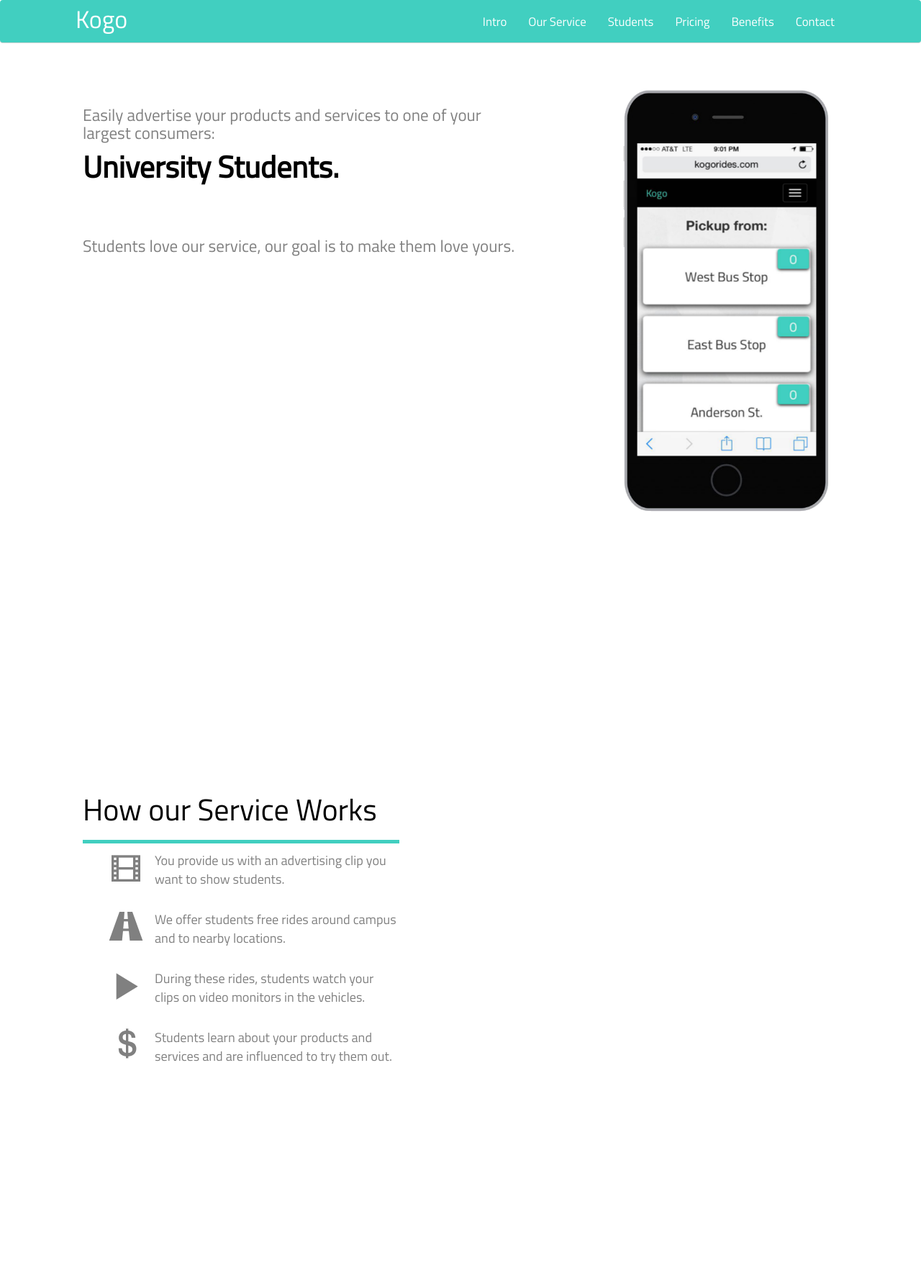
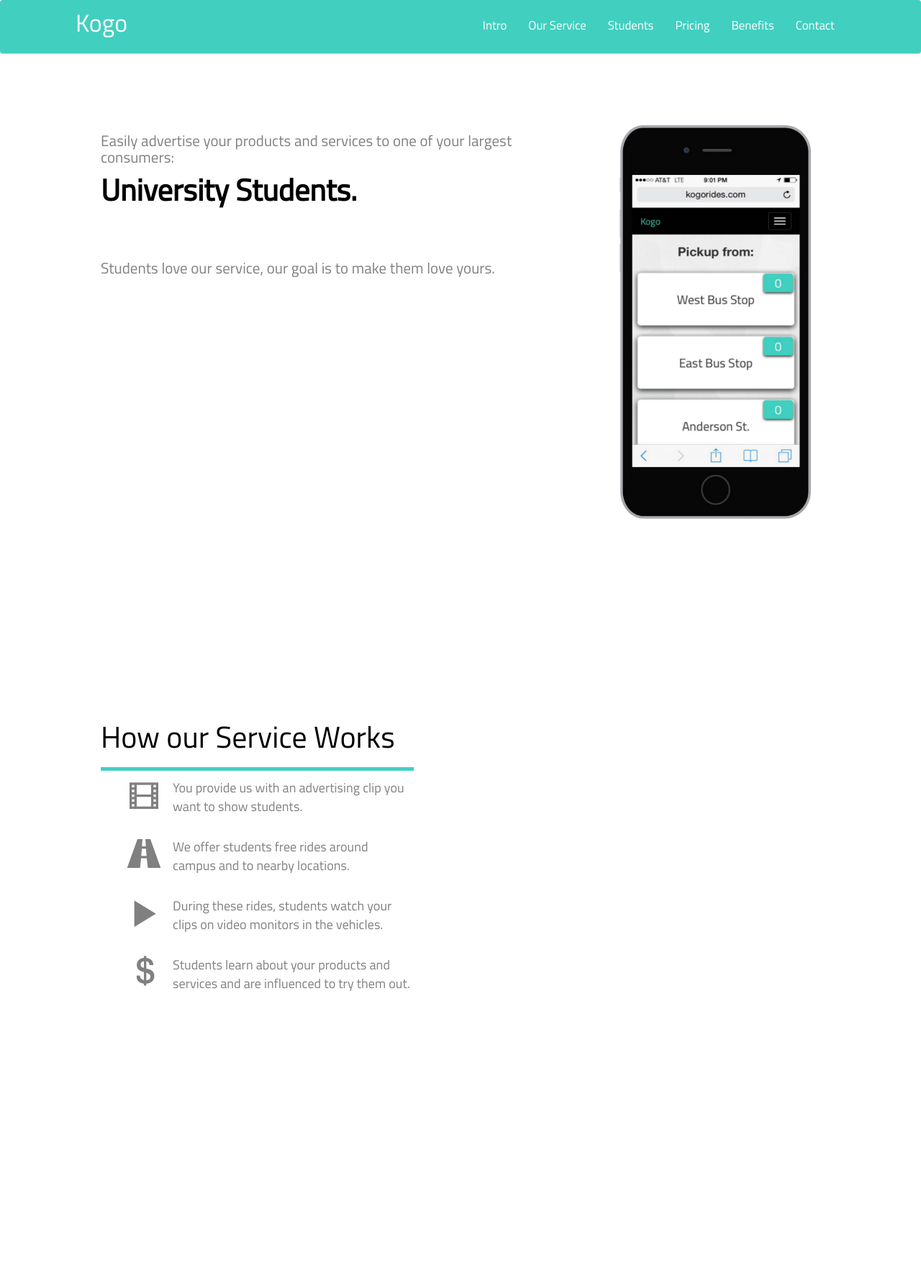
Before and after one commit to akyker20/KogoBusinesses, a Django app: page / in a window 1280 px wide. Shown: the top 1780 px of the page at 72% size. Run offline with Django 3.2, Linux system fonts and the light colour scheme; some libraries are stand-ins or nearby versions.

Commit message:
made page skinnier

```diff
--- a/kogo/static/css/company/desktop.css
+++ b/kogo/static/css/company/desktop.css
@@ -16,12 +16,12 @@
 
 img.iPhone {
 	float: right;
-	width: 330px;
-	margin-top: 10px;
+	width: 290px;
+	margin-top: 22px;
 }
 
 div.intro-left-container {
-	width: 605px;
+	width: 600px;
 	float: left;
 }
 
@@ -35,7 +35,7 @@
 }
 
 div.info-container {
-	width: 1100px;
+	width: 1000px;
 	margin: 0px auto;
 	overflow: auto;
 	overflow-y: hidden;
@@ -47,7 +47,7 @@
 }
 
 section.intro p.lighter {
-	font-size: 23px;
+	font-size: 21px;
 	color: gray;
 }
 
@@ -74,13 +74,13 @@
 div.service-left-container {
 	margin-bottom: 50px;
 	float: left;
-	width: 450px;
+	width: 435px;
 }
 
 div.student-info-container {
 	margin-bottom: 50px;
 	float: right;
-	width: 500px;
+	width: 445px;
 }
 
 div#student-video-player,
@@ -131,7 +131,7 @@
 
 #service-video-player {
 	float: right;
-	margin-top: 40px;
+	margin-top: 100px;
 }
 
 div.reasons-container h1 {
@@ -165,7 +165,7 @@
 }
 
 div.left-container {
-	width: 520px;
+	width: 500px;
 	float: left;
 	padding: 10px;
 }
@@ -187,7 +187,7 @@
 
 div.right-container {
 	float: right;
-	width: 480px;
+	width: 450px;
 	padding: 10px;
 	margin-top: 50px;
 }
@@ -253,7 +253,7 @@
 
 div.icon {
 	text-align: center;
-	width: 220px;
+	width: 200px;
 	float: left;
 }
 
@@ -293,7 +293,7 @@
 
 nav div.container-fluid {
 	margin-top: 10px;
-	width: 1200px;
+	width: 1100px;
 }
 
 nav.navbar.navbar-inverse {
--- a/kogo/static/css/company/desktopSm.css
+++ /dev/null
@@ -1,35 +0,0 @@
-/*Differences*/
-
-div.icon {
-	width: 210px;
-}
-
-div.service-left-container {
-	width: 440px;
-}
-
-div.right-container {
-	width: 445px;
-}
-
-div.info-container {
-	width: 1050px;
-}
-
-div.student-info-container {
-	width: 430px;
-}
-
-img.iPhone {
-	width: 310px;
-	margin-top: 10px;
-}
-
-nav div.container-fluid {
-	margin-top: 5px;
-	width: 1100px;
-}
-
-nav.navbar.navbar-inverse {
-	height: 60px;
-}
--- a/kogo/static/js/companies.js
+++ b/kogo/static/js/companies.js
@@ -59,10 +59,14 @@
 
 var resetPaddingOfIntroSectionToFitBrowserHeight = function() {
 	var screenHeight = $(window).height();
-	var paddingOffset = 378;
-	var correctPadding = screenHeight/2 - paddingOffset;
-	$("section.intro").css("padding-top", correctPadding + 85);
-  $("section.intro").css("padding-bottom", correctPadding - 85);
+	var introSectionHeight = $('section.intro').height();
+  var bannerHeight = $('nav.navbar').height();
+	var correctPadding = (screenHeight - introSectionHeight - bannerHeight)/2;
+  if(correctPadding < 30) {
+    correctPadding = 30;
+  }
+	$("section.intro").css("padding-top", correctPadding + bannerHeight);
+  $("section.intro").css("padding-bottom", correctPadding);
 };
 
 
@@ -76,8 +80,8 @@
     var player;
     function onYouTubeIframeAPIReady() {
         player1 = new YT.Player('intro-video-player', {
-        height: '365',
-        width: '600',
+        height: '315',
+        width: '560',
         videoId: 'sKHdXQGeZPQ',
         events: {
             'onStateChange': onPlayerStateChange
@@ -85,8 +89,8 @@
         });
 
         player1 = new YT.Player('service-video-player', {
-          height: '335',
-          width: '550',
+          height: '290',
+          width: '515',
           videoId: 'eh4sbgBwZKA',
           events: {
             'onStateChange': onPlayerStateChange
@@ -94,8 +98,8 @@
         });
 
         player1 = new YT.Player('student-video-player', {
-          height: '335',
-          width: '550',
+          height: '290',
+          width: '515',
           videoId: 'gvJjzYlFcK4',
           events: {
             'onStateChange': onPlayerStateChange
--- a/kogo/templates/base.html
+++ b/kogo/templates/base.html
@@ -10,7 +10,7 @@
     <!-- Imported Stylesheets -->
     <link rel="stylesheet" type="text/css" href="{{STATIC_URL}}css/bootstrap.css">
     <link rel="stylesheet" type="text/css" href="{{STATIC_URL}}css/company/desktop.css">
-    <link rel="stylesheet" type="text/css" media='screen and (max-width: 1450px)' href="{{STATIC_URL}}css/company/desktopSm.css">
+    <link rel="stylesheet" type="text/css" media='screen and (max-width: 1101px)' href="{{STATIC_URL}}css/company/desktopSm.css">
 
 
     <!-- Fonts -->
```
